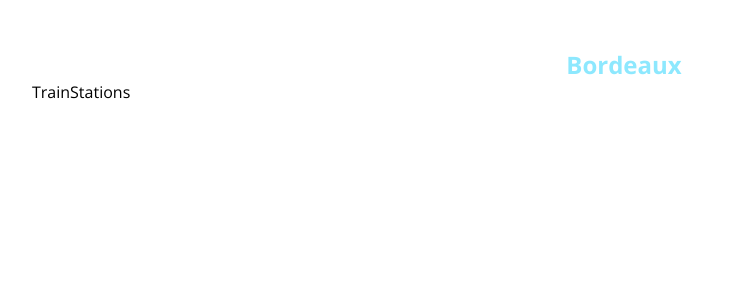
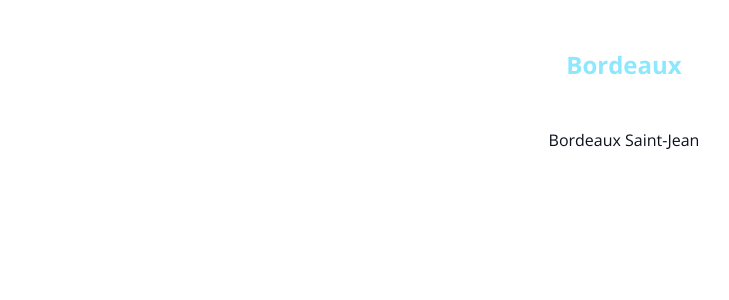
Before and after one commit to kailam-ada/SNCF_Api, a React (Vite) app: page /bordeaux in a window 1280 px wide. Shown: the top 300 px of the page, without its empty margins (16-745 px from the left). Built offline with nearby package versions, Linux system fonts and the light colour scheme.

Commit message:
NavLink iterating through each stationName of stations

```diff
--- a/src/components/TrainStations.jsx
+++ b/src/components/TrainStations.jsx
@@ -1,8 +1,23 @@
-import React from 'react'
+import { NavLink } from "react-router-dom"
 
-function TrainStations() {
+function TrainStations({ stations }) {
   return (
-    <div>TrainStations</div>
+    <div className="train-stations">
+        { Object.keys(stations).map((stationName) => (
+            <NavLink
+            className={({ isActive }) =>
+                `train-stations__link ${
+                    isActive ? 'train-stations__link--active' : ''
+
+                }`
+            }
+            key={stationName}
+            to={`${stations[stationName]}`}
+            >
+                <span>{stationName}</span>
+            </NavLink>
+        ))}
+    </div>
   )
 }
 
```
